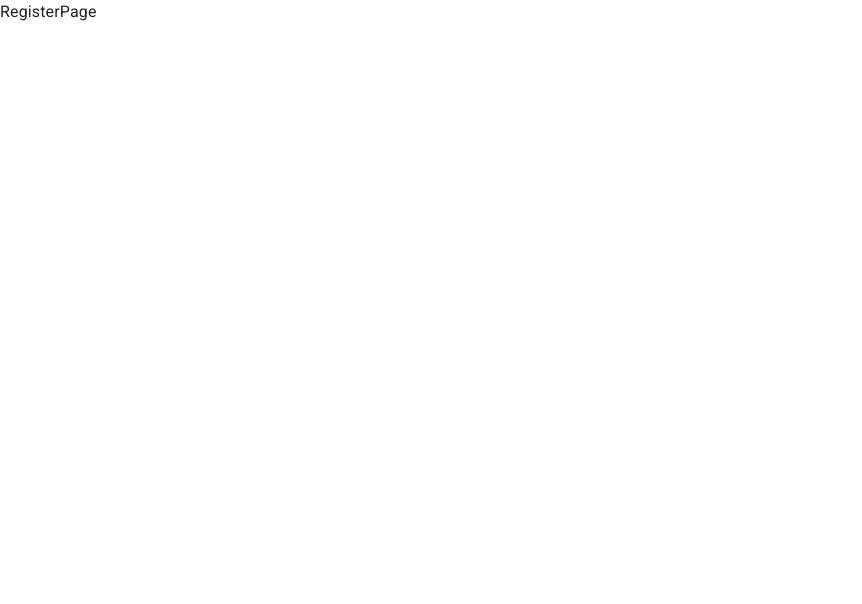
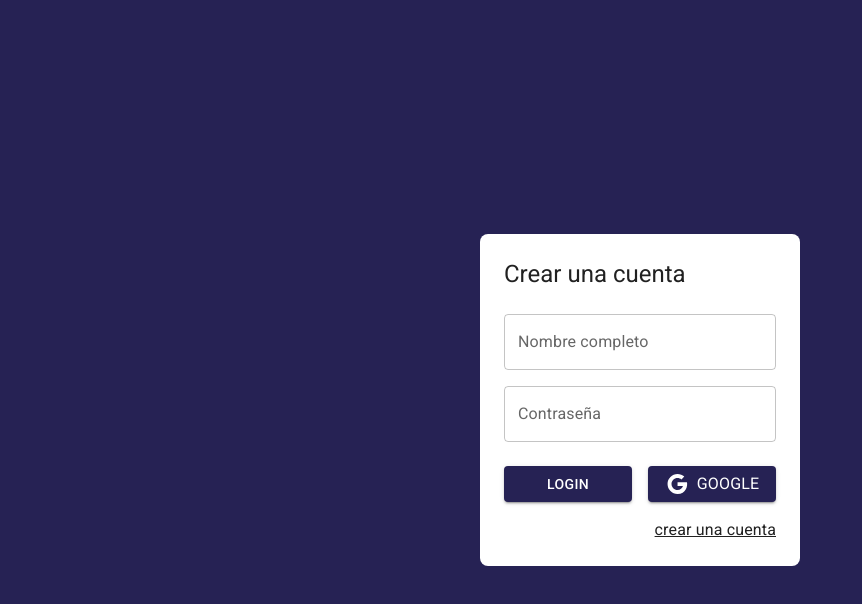
Before and after one commit to JuanBRS/Journal-app, a React (Vite) app: page /auth/register in a window 1280 px wide. Shown: the top 604 px of the page, without its empty margins (0-862 px from the left). Built offline with nearby package versions, Linux system fonts and the light colour scheme.

Commit message:
register

```diff
--- /dev/null
+++ b/src/auth/layout/AuthLayout.jsx
@@ -0,0 +1,32 @@
+import { Grid, Typography } from "@mui/material";
+
+export const AuthLayout = ({ children, title = "" }) => {
+  return (
+    <Grid
+      container
+      spacing={0}
+      direction="colum"
+      alignItems="center"
+      justifyContent="center"
+      sx={{ minHeight: "100vh", backgroundColor: "primary.main", paddind: 4 }}
+    >
+      <Grid
+        item
+        className=" box-shadow"
+        xs={3}
+        sx={{
+          width: { md: 450 },
+          backgroundColor: "white",
+          padding: 3,
+          borderRadius: 2,
+        }}
+      >
+        <Typography variant="h5" sx={{ mb: 1 }}>
+          {title}
+        </Typography>
+
+        {children}
+      </Grid>
+    </Grid>
+  );
+};
--- a/src/auth/pages/LoginPage.jsx
+++ b/src/auth/pages/LoginPage.jsx
@@ -1,29 +1,11 @@
-
-import { Link as RouterLink} from 'react-router-dom';
+import { Link as RouterLink } from "react-router-dom";
 import { Google } from "@mui/icons-material";
 import { Button, Grid, Link, TextField, Typography } from "@mui/material";
-import { minHeight } from "@mui/system";
+import { AuthLayout } from "../layout/AuthLayout";
 
 export const LoginPage = () => {
   return (
-    <Grid
-      container
-      spacing={0}
-      direction="colum"
-      alignItems="center"
-      justifyContent="center"
-      sx={{ minHeight: "100vh", backgroundColor: "primary.main", paddind: 4 }}
-    >
-      <Grid
-        item
-        className=" box-shadow"
-        xs={3}
-        sx={{ backgroundColor: "white", padding: 3, border: 2 }}
-      >
-        <Typography variant="h5" sx={{ mb: 1 }}>
-          Login
-        </Typography>
-
+    <AuthLayout title="Login">
       <form>
         <Grid container>
           <Grid item xs={12} sx={{ mt: 2 }}>
@@ -52,24 +34,18 @@
             </Grid>
             <Grid item xs={12} sm={6}>
               <Button variant="contained" fullWidth>
-                  <Google/>
-                  <Typography sx ={{ml:1}}>Google</Typography>
+                <Google />
+                <Typography sx={{ ml: 1 }}>Google</Typography>
               </Button>
             </Grid>
           </Grid>
-<Grid container direction ='row' justifyContent= 'end'>
-
-<Link  component ={ RouterLink } color= 'inherit' to="/auth/register">
+          <Grid container direction="row" justifyContent="end">
+            <Link component={RouterLink} color="inherit" to="/auth/register">
               crear una cuenta
             </Link>
-
-
-
           </Grid>
-
         </Grid>
       </form>
-      </Grid>
-    </Grid>
+    </AuthLayout>
   );
 };
--- a/src/auth/pages/RegisterPage.jsx
+++ b/src/auth/pages/RegisterPage.jsx
@@ -1,7 +1,51 @@
-
+import { Link as RouterLink } from "react-router-dom";
+import { Google } from "@mui/icons-material";
+import { Button, Grid, Link, TextField, Typography } from "@mui/material";
+import { AuthLayout } from "../layout/AuthLayout";
 
 export const RegisterPage = () => {
   return (
-    <div>RegisterPage</div>
-  )
-}
+    <AuthLayout title="Crear una cuenta">
+      <form>
+        <Grid container>
+          <Grid item xs={12} sx={{ mt: 2 }}>
+            <TextField
+              label="Nombre completo"
+              type="text"
+              placeholder="Juan Pablo"
+              fullWidth
+            />
+          </Grid>
+
+          <Grid item xs={12} sx={{ mt: 2 }}>
+            <TextField
+              label="Contraseña"
+              type="password"
+              placeholder="contraseña"
+              fullWidth
+            />
+          </Grid>
+
+          <Grid container spacing={2} sx={{ mb: 2, mt: 1 }}>
+            <Grid item xs={12} sm={6}>
+              <Button variant="contained" fullWidth>
+                Login
+              </Button>
+            </Grid>
+            <Grid item xs={12} sm={6}>
+              <Button variant="contained" fullWidth>
+                <Google />
+                <Typography sx={{ ml: 1 }}>Google</Typography>
+              </Button>
+            </Grid>
+          </Grid>
+          <Grid container direction="row" justifyContent="end">
+            <Link component={RouterLink} color="inherit" to="/auth/register">
+              crear una cuenta
+            </Link>
+          </Grid>
+        </Grid>
+      </form>
+    </AuthLayout>
+  );
+};
--- a/src/auth/routes/AuthRoutes.jsx
+++ b/src/auth/routes/AuthRoutes.jsx
@@ -4,12 +4,10 @@
 export const AuthRoutes = () => {
   return (
     <Routes>
-      <Route path="login" element={<LoginPage/>} />
+      <Route path="login" element={<LoginPage />} />
+      <Route path="register" element={<RegisterPage />} />
 
-      <Route path="register" element={<RegisterPage/>} />
-
-<Route path='/*' element = { <Navigate to="/auth/login"/>} />
-
+      <Route path="/*" element={<Navigate to="/auth/login" />} />
     </Routes>
   );
 };
--- a/src/router/AppRouter.jsx
+++ b/src/router/AppRouter.jsx
@@ -2,18 +2,12 @@
 import { AuthRoutes } from "../auth/routes/AuthRoutes";
 import { JournalRoutes } from "../journal/routes/JournalRoutes";
 
-
 export const AppRouter = () => {
   return (
+    <Routes>
+      <Route path="/auth/*" element={<AuthRoutes />} />
 
-    <Routes>
-
-<Route path= "/auth/*" element= { <AuthRoutes/>}/>
-
-<Route path= "/*" element= { <JournalRoutes/>}/>
-
-
+      <Route path="/*" element={<JournalRoutes />} />
     </Routes>
-  )
-
-}
+  );
+};
```
Lines whose indentation alone changed are shown as unchanged.
